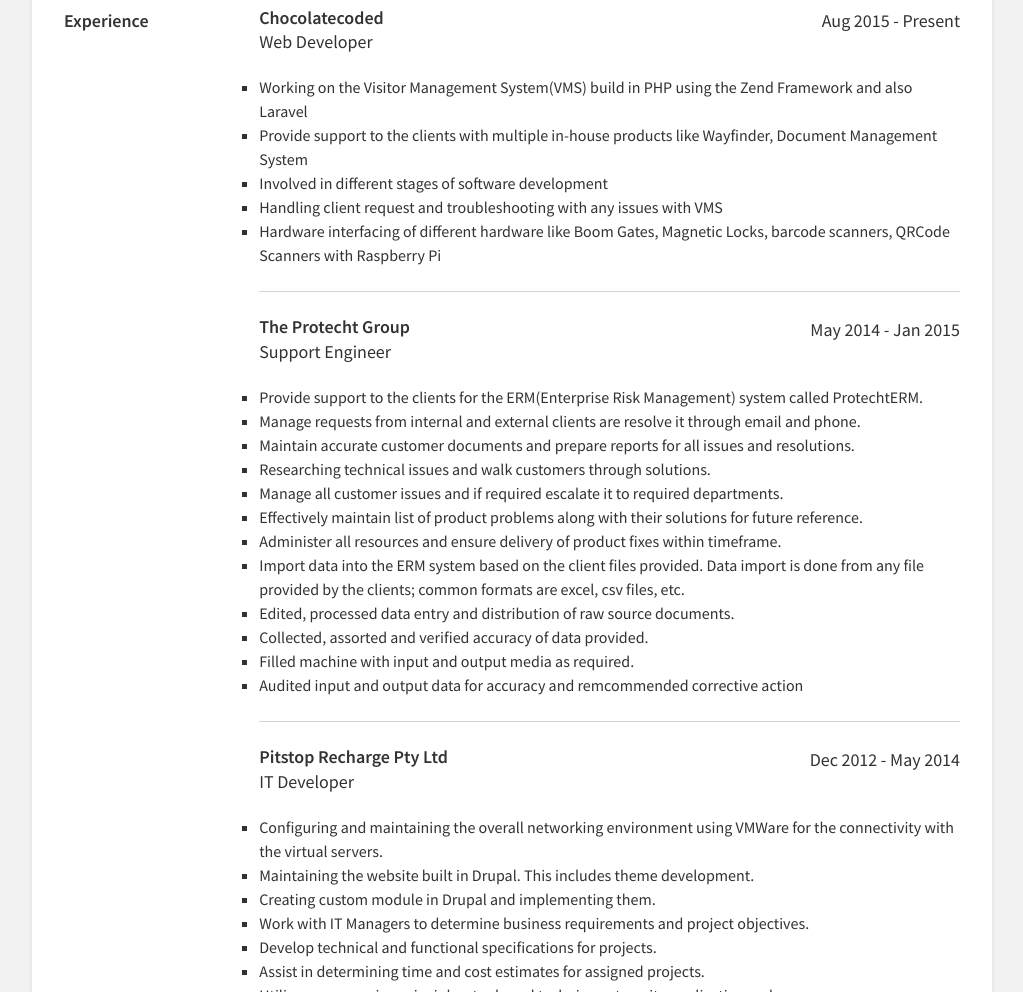
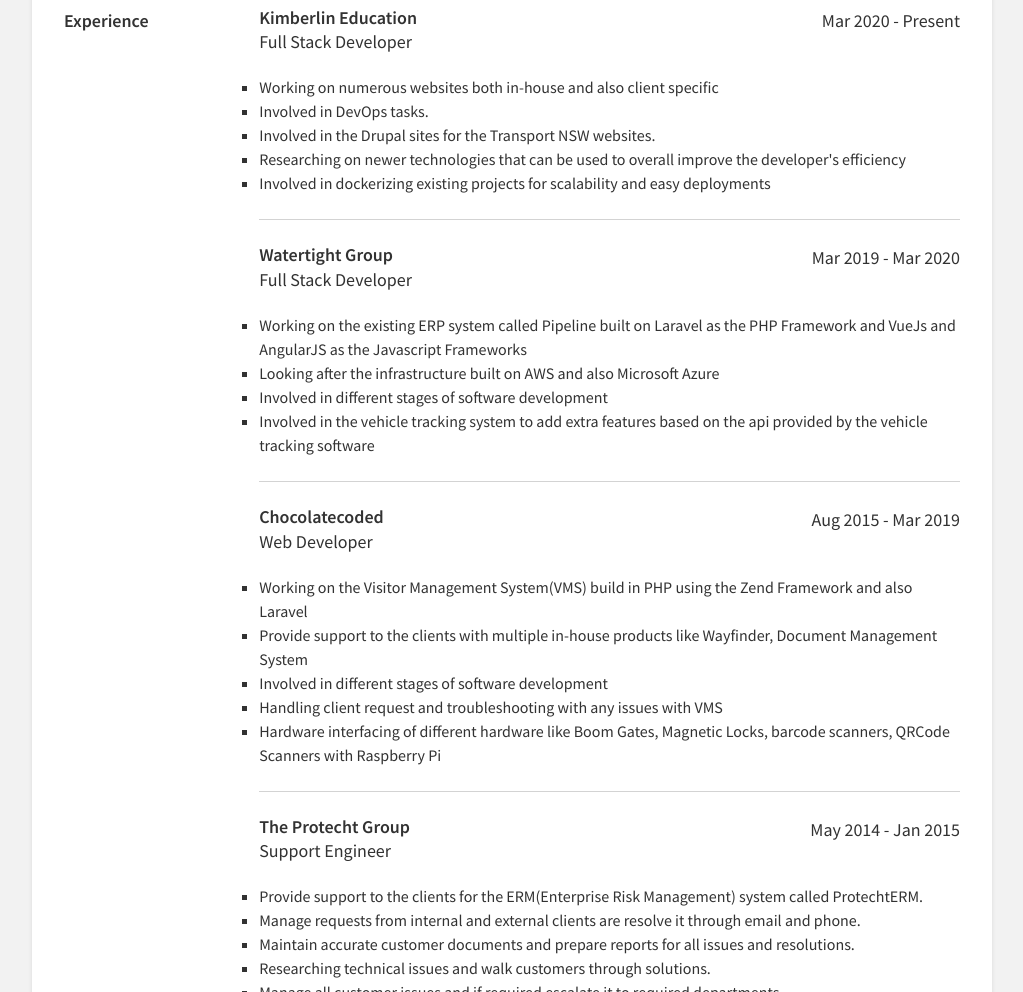
Before and after one commit to sabeenshrestha/resumeTemplate, a plain HTML site: page index.html in a window 1280 px wide. Shown: the part 1760-2752 px from the top of the page, without its empty margins (128-1151 px from the left). Drawn offline with nearby package versions, Linux system fonts and the light colour scheme.

Commit message:
updated with new jobs

```diff
--- a/index.html
+++ b/index.html
@@ -120,11 +120,47 @@
         <div class="job">
           <div class="job-title-container">
             <div>
+              <div class="job-company">Kimberlin Education</div>
+              <div class="job-title">Full Stack Developer</div>
+            </div>
+            <div>
+              Mar 2020 - Present
+            </div>
+          </div> <!-- end job-title container -->
+          <ul class="square-bullet">
+            <li>Working on numerous websites both in-house and also client specific</li>
+            <li>Involved in DevOps tasks.</li>
+            <li>Involved in the Drupal sites for the Transport NSW websites. </li>
+            <li>Researching on newer technologies that can be used to overall improve the developer's efficiency</li>
+            <li>Involved in dockerizing existing projects for scalability and easy deployments</li>
+          </ul>
+        </div> <!-- end job -->
+        <div class="job">
+          <div class="job-title-container">
+            <div>
+              <div class="job-company">Watertight Group</div>
+              <div class="job-title">Full Stack Developer</div>
+            </div>
+            <div>
+              Mar 2019 - Mar 2020
+            </div>
+          </div> <!-- end job-title container -->
+          <ul class="square-bullet">
+            <li>Working on the existing ERP system called Pipeline built on Laravel as the PHP Framework and VueJs and AngularJS as the Javascript Frameworks</li>
+            <li>Looking after the infrastructure built on AWS and also Microsoft Azure</li>
+            <li>Involved in different stages of software development </li>
+            <li>Involved in the vehicle tracking system to add extra features based on the api provided by the vehicle tracking software</li>
+          </ul>
+        </div> <!-- end job -->
+
+        <div class="job">
+          <div class="job-title-container">
+            <div>
               <div class="job-company">Chocolatecoded</div>
               <div class="job-title">Web Developer</div>
             </div>
             <div>
-              Aug 2015 - Present
+              Aug 2015 - Mar 2019
             </div>
           </div> <!-- end job-title container -->
           <ul class="square-bullet">
```
